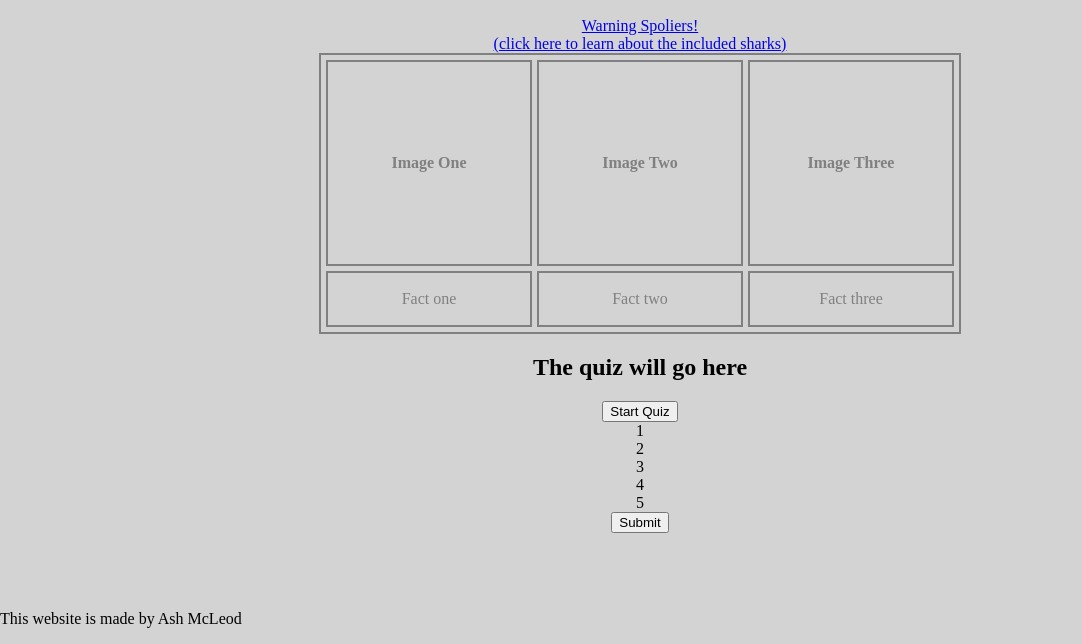
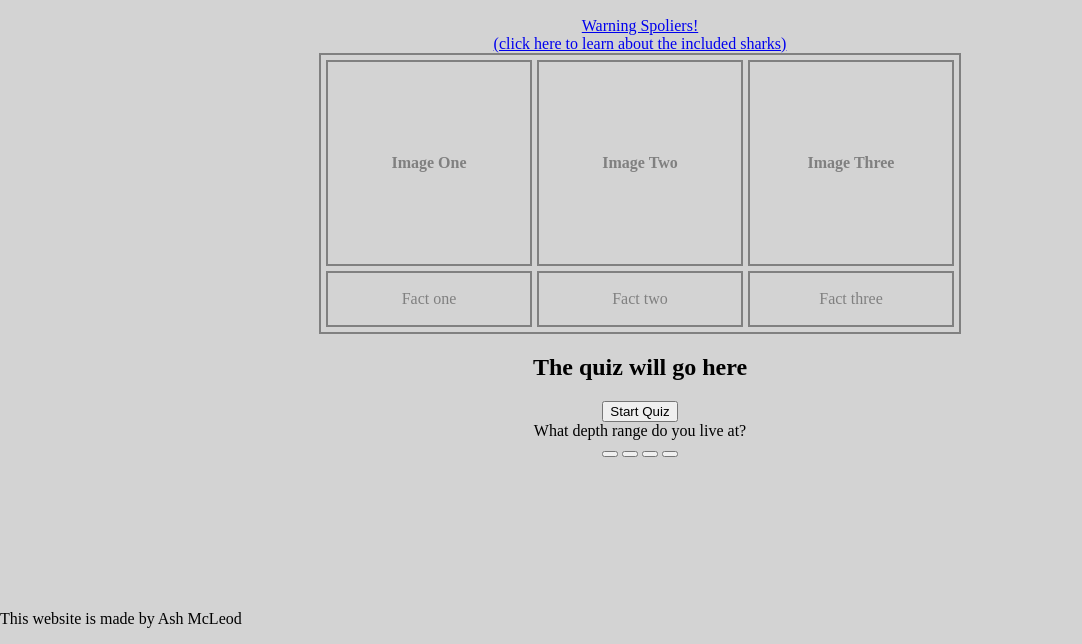
Before and after one commit to AshMcloud/javascript-project-sharks, a plain HTML site: page index.html in a window 1280 px wide. Both pictures are taken after a click on the button "Start Quiz". Shown: the part 156-800 px from the top of the page, without its empty margins (0-1082 px from the left). Drawn offline with Linux system fonts and the light colour scheme.

Commit message:
showQuestion function displays first question

```diff
--- a/assets/javascript/script2.js
+++ b/assets/javascript/script2.js
@@ -1,14 +1,13 @@
-const questions = [
+const question = [
     {
-    question : {
         ask : "What depth range do you live at?",
         answer : {
             text : "0-400m",
-            score : []
+            score : ["angel", "blue", "thresher", "blackTip", "zebra", "nurse", "gHammer"]
         },
         answer : {
             text : "400m+",
-            score : []
+            score : ["goblin", "greenland", "frilled", "pygmy", "oceanic", "gWhite", "basking", "whale"]
         },
         answer : {
             text : " ",
@@ -18,31 +17,27 @@ const questions = [
             text : " ",
             score : []
         }
-        }
     },
     {
-        question : {
-            ask : " ",
+            ask : "What average water temperature do you prefer?",
             answer : {
-                text : " ",
-                score : []
+                text : "<10°C",
+                score : ["goblin", "greenland", "frilled", "pygmy"]
             },
             answer : {
-                text : " ",
-                score : []
+                text : "10°C - 20°C",
+                score : ["angel", "blue", "thresher", "gWhite", "basking"]
             },
             answer : {
-                text : " ",
-                score : []
+                text : "20°C+",
+                score : ["tiger", "blackTip", "zebra", "nurse", "gHammer", "oceanic", "whale"]
             },
             answer : {
                 text : " ",
                 score : []
             }
-            }
-        },
+            },
         {
-            question : {
                 ask : " ",
                 answer : {
                     text : " ",
@@ -60,10 +55,8 @@ const questions = [
                     text : " ",
                     score : []
                 }
-                }
-            },
+                },
             {
-                question : {
                     ask : " ",
                     answer : {
                         text : " ",
@@ -81,10 +74,8 @@ const questions = [
                         text : " ",
                         score : []
                     }
-                    }
-                },
+                    },
                 {
-                    question : {
                         ask : " ",
                         answer : {
                             text : " ",
@@ -103,16 +94,16 @@ const questions = [
                             score : []
                         }
                         }
-                    },
 ];
 
 let begin = document.getElementById('start');
 
 begin.addEventListener("click", function(){
-    alert("Quiz is starting!")
+    showQuestions()
 });
 
 function showQuestions() {
+let questionArea = document.getElementById('ask-area').innerHTML = question[0].ask;
 
 };
 
--- a/index.html
+++ b/index.html
@@ -43,12 +43,11 @@
         <div>
             <button id="start" type="button">Start Quiz</button>
             <div id="question-section">
-                <div id="q1">1</div>
-                <div id="q2">2</div>
-                <div id="q3">3</div>
-                <div id="q4">4</div>
-                <div id="q5">5</div>
-                <button id="submit" type="button">Submit</button>
+                <div id="ask-area">Question??</div>
+                <button id="answer-one" type="button"> </button>
+                <button id="answer-two" type="button"> </button>
+                <button id="answer-three" type="button"> </button>
+                <button id="answer-four" type="button"> </button>
             </div>
         </div>
     </section>
```
